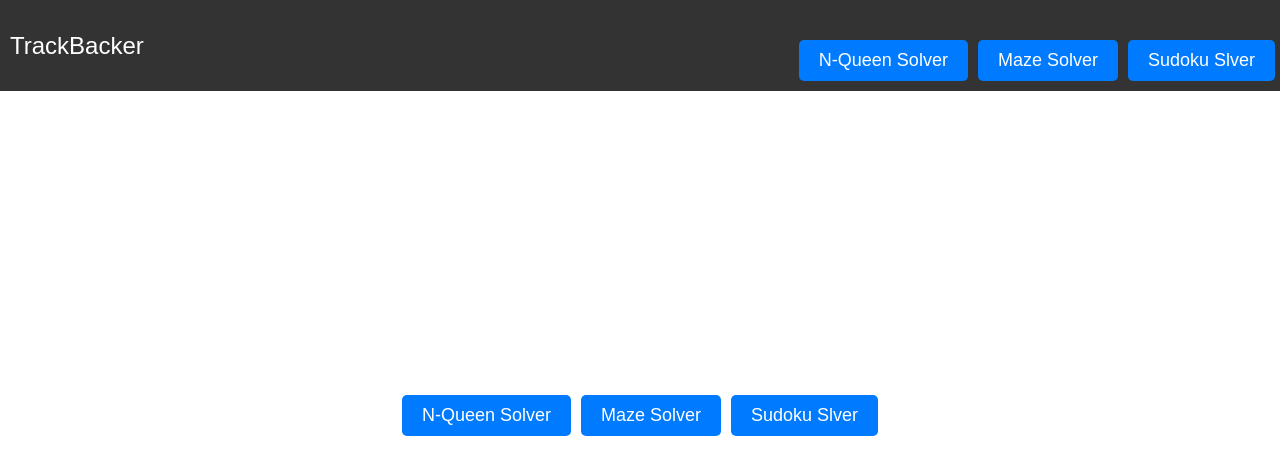
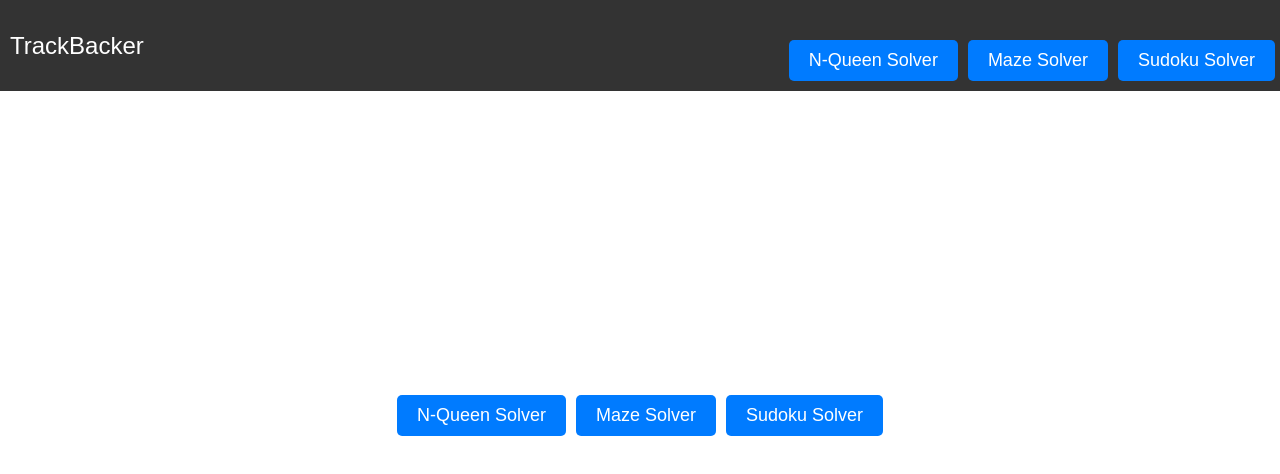
Before and after one commit to sarthaknarang060402/TrackBacker, a plain HTML site: page index.html in a window 1280 px wide. Drawn offline with Linux system fonts and the light colour scheme.

Commit message:
Update index.html

```diff
--- a/index.html
+++ b/index.html
@@ -10,14 +10,14 @@
         <div class="button-container">
             <a href="src/N_Queen/index.html">N-Queen Solver</a>
             <a href="src/Maze/index.html">Maze Solver</a>
-            <a href="src/Sudoku/index.html">Sudoku Slver</a>
+            <a href="src/Sudoku/index.html">Sudoku Solver</a>
         </div>
     </div>
 
     <div class="button-container">
         <a href="src/N_Queen/index.html">N-Queen Solver</a>
         <a href="src/Maze/index.html">Maze Solver</a>
-        <a href="src/Sudoku/index.html">Sudoku Slver</a>
+        <a href="src/Sudoku/index.html">Sudoku Solver</a>
     </div>
 
 </body>
```
